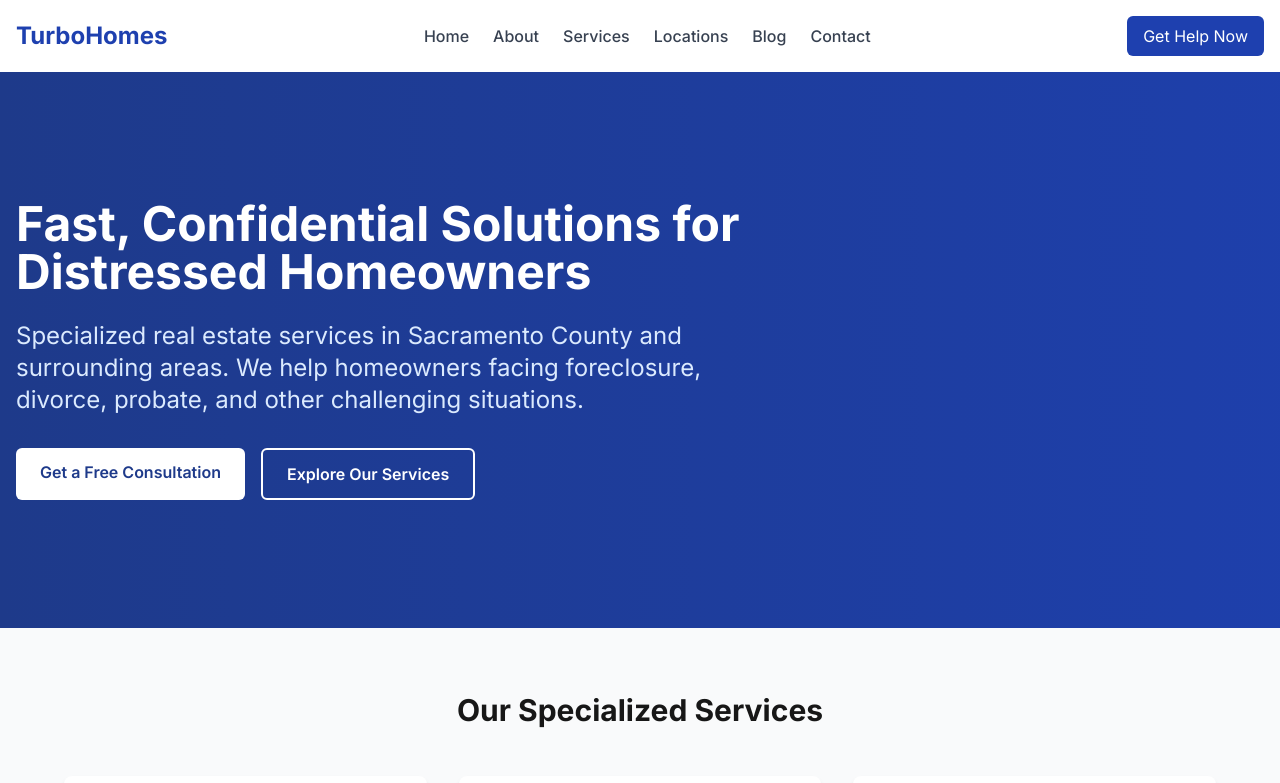
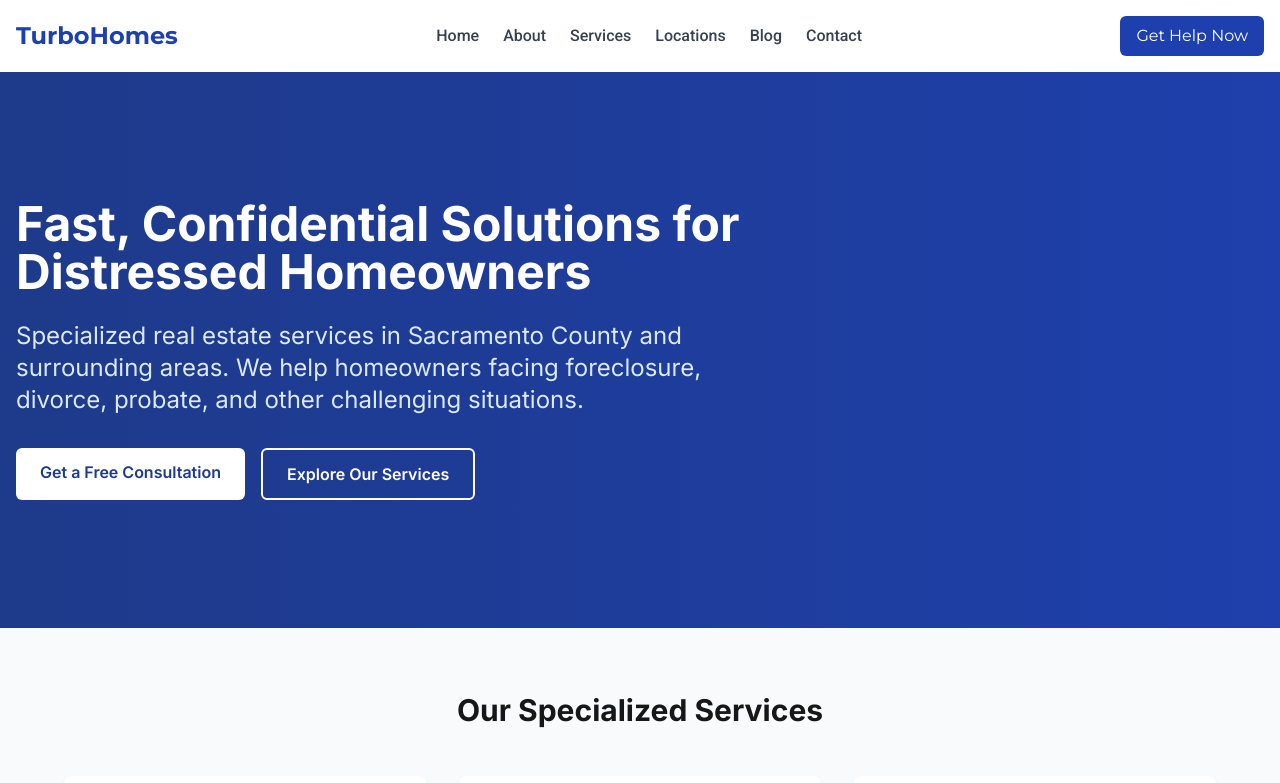
Before and after one commit to TripW1re/reo-agent-website, a Next.js app: page / in a window 1280 px wide. Shown: the top 783 px of the page. Built offline with nearby package versions, Linux system fonts and the light colour scheme.

Commit message:
Update Header.tsx to use custom fonts

```diff
--- a/app/components/Header.tsx
+++ b/app/components/Header.tsx
@@ -6,28 +6,28 @@ export default function Header() {
     <header className="bg-white shadow-md">
       <div className="container mx-auto px-4 py-4 flex flex-col md:flex-row justify-between items-center">
         <div className="flex items-center mb-4 md:mb-0">
-          <Link href="/" className="text-2xl font-bold text-blue-800">
+          <Link href="/" className="text-2xl font-bold text-blue-800 font-montserrat">
             TurboHomes
           </Link>
         </div>
 
         <nav className="flex flex-wrap justify-center gap-6">
-          <Link href="/" className="text-gray-700 hover:text-blue-800 font-medium">
+          <Link href="/" className="text-gray-700 hover:text-blue-800 font-medium font-roboto">
             Home
           </Link>
-          <Link href="/about" className="text-gray-700 hover:text-blue-800 font-medium">
+          <Link href="/about" className="text-gray-700 hover:text-blue-800 font-medium font-roboto">
             About
           </Link>
-          <Link href="/services" className="text-gray-700 hover:text-blue-800 font-medium">
+          <Link href="/services" className="text-gray-700 hover:text-blue-800 font-medium font-roboto">
             Services
           </Link>
-          <Link href="/locations" className="text-gray-700 hover:text-blue-800 font-medium">
+          <Link href="/locations" className="text-gray-700 hover:text-blue-800 font-medium font-roboto">
             Locations
           </Link>
-          <Link href="/blog" className="text-gray-700 hover:text-blue-800 font-medium">
+          <Link href="/blog" className="text-gray-700 hover:text-blue-800 font-medium font-roboto">
             Blog
           </Link>
-          <Link href="/contact" className="text-gray-700 hover:text-blue-800 font-medium">
+          <Link href="/contact" className="text-gray-700 hover:text-blue-800 font-medium font-roboto">
             Contact
           </Link>
         </nav>
@@ -35,7 +35,7 @@ export default function Header() {
         <div className="hidden md:flex items-center mt-4 md:mt-0">
           <Link
             href="/contact"
-            className="bg-blue-800 text-white px-4 py-2 rounded-md hover:bg-blue-900 transition-colors"
+            className="bg-blue-800 text-white px-4 py-2 rounded-md hover:bg-blue-900 transition-colors font-montserrat"
           >
             Get Help Now
           </Link>
```
